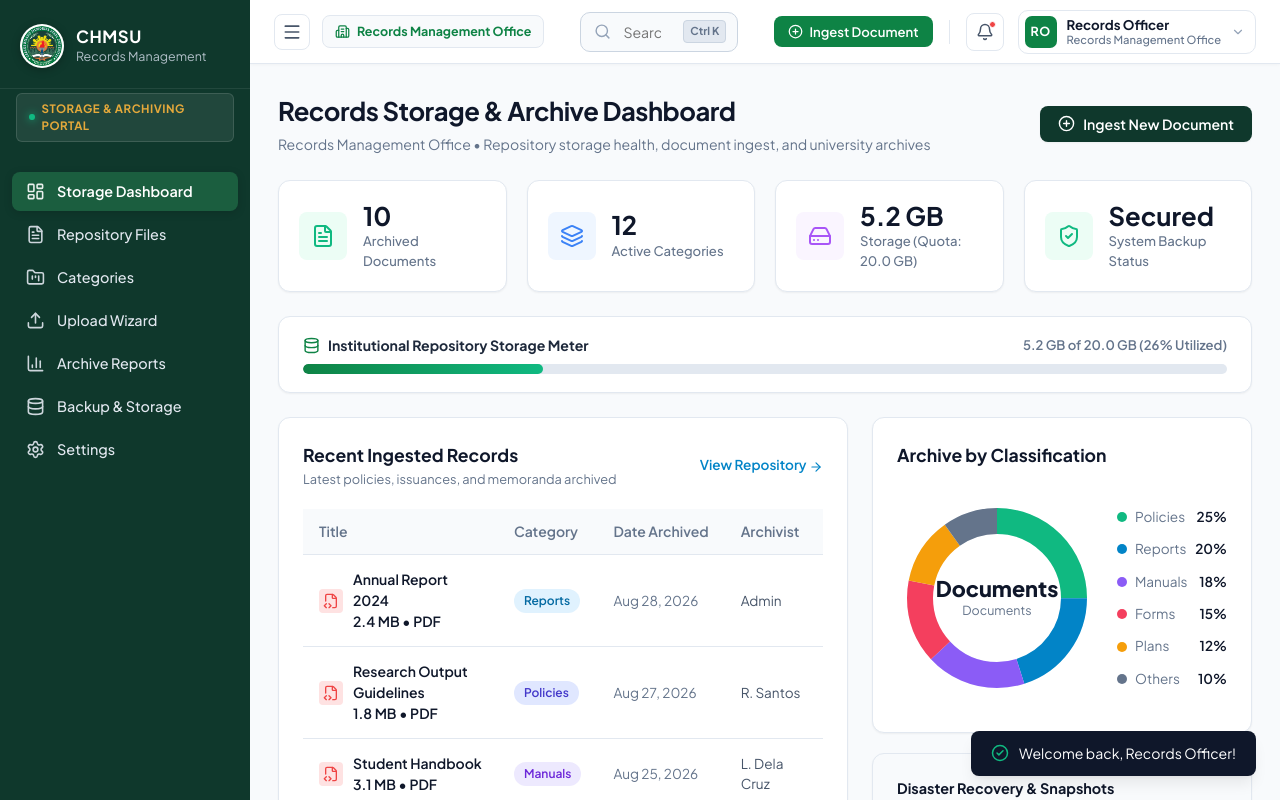
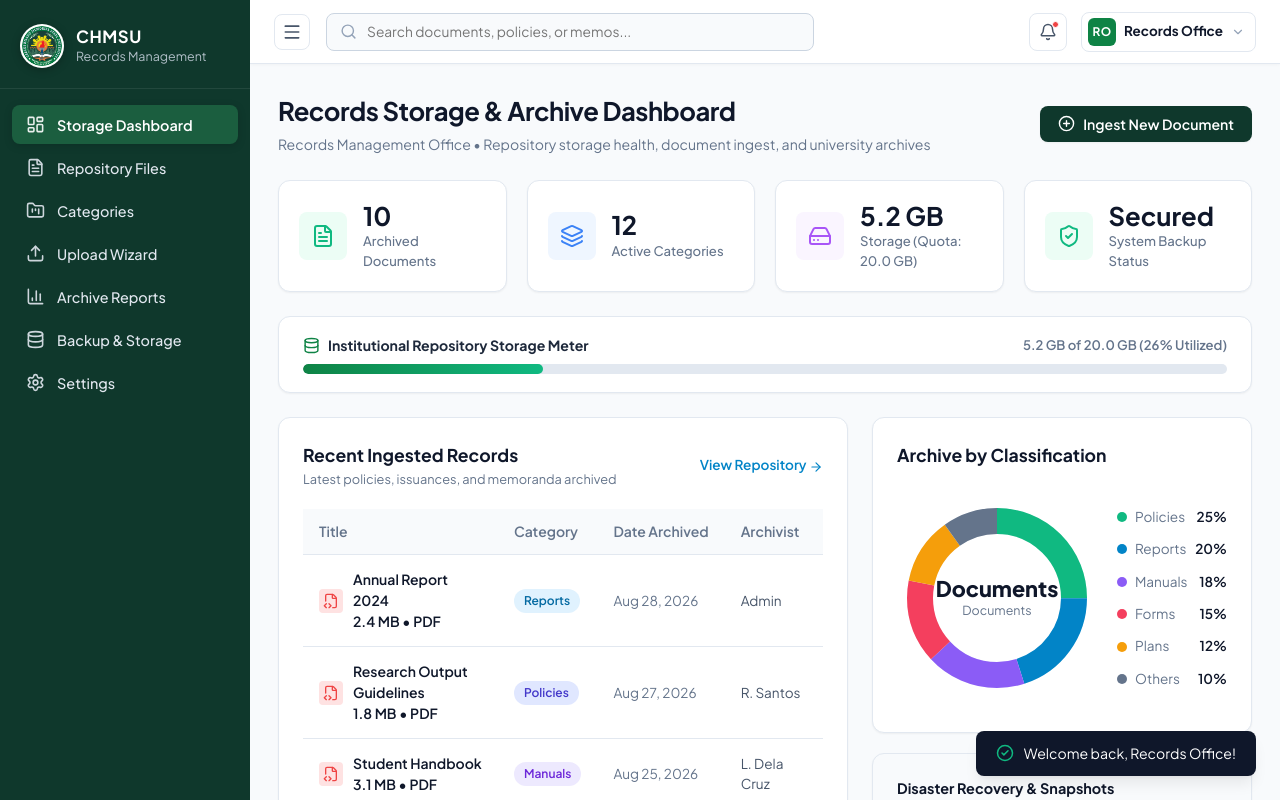
Before and after one commit to KYmer-dotcom/chmsu-digital-repository, a React (Vite) app: page / in a window 1280 px wide. Both pictures are taken after a click on the button "Sign in with CHMSU Account". Shown: the top 800 px of the page. Built offline with nearby package versions, Linux system fonts and the light colour scheme.

Commit message:
Remove bloat: strip redundant upload buttons, remove repeated badges, and display only office name on account

```diff
--- a/src/components/Header.jsx
+++ b/src/components/Header.jsx
@@ -1,5 +1,5 @@
 import React, { useState } from 'react';
-import { Menu, Search, Bell, LogOut, User, PlusCircle, Building2, ChevronDown } from 'lucide-react';
+import { Menu, Search, Bell, LogOut, ChevronDown } from 'lucide-react';
 
 export default function Header({
   toggleSidebar,
@@ -7,16 +7,14 @@ export default function Header({
   searchQuery,
   setSearchQuery,
   onLogout,
-  currentUser,
-  onNavigate
+  currentUser
 }) {
   const [showNotifications, setShowNotifications] = useState(false);
   const [showUserMenu, setShowUserMenu] = useState(false);
 
   const isRegistrar = currentUser?.role === 'Registrar';
-  const displayName = currentUser?.name || (isRegistrar ? 'Registrar Officer' : 'Records Officer');
-  const displayRole = currentUser?.officeName || (isRegistrar ? 'Office of the Registrar' : 'Records Management Office');
-  const avatarInitials = currentUser?.avatar || 'RO';
+  const officeName = isRegistrar ? 'Registrar Office' : 'Records Office';
+  const avatarInitials = 'RO';
 
   const handleKeyDown = (e) => {
     if (e.key === 'Enter') {
@@ -26,25 +24,17 @@ export default function Header({
 
   return (
     <header className="top-header">
-      {/* 1. Left Section: Sidebar Toggle & Quick Context */}
+      {/* Left: Sidebar Toggle & Search */}
       <div className="header-left">
         <button
           className="toggle-btn"
           onClick={toggleSidebar}
           aria-label="Toggle Sidebar"
-          title="Toggle Navigation Sidebar"
+          title="Toggle Navigation"
         >
           <Menu size={20} />
         </button>
 
-        <div className="header-context-badge">
-          <Building2 size={15} className="context-badge-icon" />
-          <span>{isRegistrar ? 'Office of the Registrar' : 'Records Management Office'}</span>
-        </div>
-      </div>
-
-      {/* 2. Center Section: Prominent, Centered Global Search */}
-      <div className="header-center">
         <div className="search-box">
           <Search size={17} className="search-icon" />
           <input
@@ -52,34 +42,19 @@ export default function Header({
             className="search-input"
             placeholder={
               isRegistrar
-                ? "Search student ID, name, or requested document..."
-                : "Search institutional records, policies, manuals, or memos..."
+                ? "Search student ID, name, or document..."
+                : "Search documents, policies, or memos..."
             }
             value={searchQuery}
             onChange={(e) => setSearchQuery(e.target.value)}
             onKeyDown={handleKeyDown}
           />
-          <kbd className="search-kbd-chip">Ctrl K</kbd>
         </div>
       </div>
 
-      {/* 3. Right Section: Action Button, Notifications & Account Profile */}
+      {/* Right: Notifications & Office Account Only */}
       <div className="header-right">
-        {/* Quick Primary Action Button */}
-        {onNavigate && (
-          <button
-            className="btn-header-action"
-            onClick={() => onNavigate(isRegistrar ? 'requests' : 'upload')}
-            title={isRegistrar ? "Log a walk-in or online student document request" : "Ingest and archive a new document into repository storage"}
-          >
-            <PlusCircle size={15} />
-            <span>{isRegistrar ? 'Log Student Request' : 'Ingest Document'}</span>
-          </button>
-        )}
-
-        <div className="header-v-divider" />
-
-        {/* Notification Bell */}
+        {/* Notifications */}
         <div style={{ position: 'relative' }}>
           <button
             className="bell-btn-modern"
@@ -94,59 +69,43 @@ export default function Header({
           {showNotifications && (
             <div className="header-dropdown-card notifications-menu">
               <div className="dropdown-menu-header">
-                <h4>System Notifications</h4>
-                <span className="notification-count-tag">3 New</span>
+                <h4>Notifications</h4>
+                <span className="notification-count-tag">Recent</span>
               </div>
               <div className="notifications-list">
                 <div className="notification-item">
-                  <strong>{isRegistrar ? 'New Request:' : 'New Archive Ingest:'}</strong>
+                  <strong>{isRegistrar ? 'Student Request:' : 'Storage Ingest:'}</strong>
                   {isRegistrar
-                    ? ' Student #2022-0142 filed request for TOR.'
-                    : ' Annual Report 2024 was archived.'}
+                    ? ' New request filed for TOR.'
+                    : ' Annual Report 2024 archived.'}
                 </div>
                 <div className="notification-item">
-                  <strong>Repository Status:</strong> Storage quota is healthy (26% utilized).
-                </div>
-                <div className="notification-item">
-                  <strong>Security Backup:</strong> Automated snapshot created successfully.
+                  <strong>System Status:</strong> Repository storage is healthy.
                 </div>
               </div>
             </div>
           )}
         </div>
 
-        {/* User Account Profile Pill */}
+        {/* Office Account Profile (Just Office Name) */}
         <div style={{ position: 'relative' }}>
           <div
             className="user-profile-pill"
             onClick={() => setShowUserMenu(!showUserMenu)}
-            title="Account Options"
+            title="Office Account Menu"
           >
             <div className="user-avatar-modern">{avatarInitials}</div>
-            <div className="user-info-modern">
-              <div className="user-name-modern">{displayName}</div>
-              <div className="user-role-modern">{displayRole}</div>
-            </div>
+            <span className="office-account-name">{officeName}</span>
             <ChevronDown size={14} className={`profile-chevron ${showUserMenu ? 'rotated' : ''}`} />
           </div>
 
           {showUserMenu && (
             <div className="header-dropdown-card user-menu-dropdown">
               <div className="user-menu-info-header">
-                <div className="user-menu-full-name">{displayName}</div>
-                <div className="user-menu-email">{currentUser?.email || (isRegistrar ? 'registrar@chmsu.edu.ph' : 'records@chmsu.edu.ph')}</div>
+                <div className="user-menu-full-name">{officeName}</div>
+                <div className="user-menu-email">{isRegistrar ? 'registrar@chmsu.edu.ph' : 'records@chmsu.edu.ph'}</div>
               </div>
               <div className="user-menu-divider" />
-              <button
-                onClick={() => {
-                  setShowUserMenu(false);
-                  if (onNavigate) onNavigate(isRegistrar ? 'requests' : 'settings');
-                }}
-                className="user-menu-action-btn"
-              >
-                <User size={15} />
-                <span>Account Profile</span>
-              </button>
               <button
                 onClick={onLogout}
                 className="user-menu-action-btn logout-danger"
--- a/src/components/Sidebar.jsx
+++ b/src/components/Sidebar.jsx
@@ -59,14 +59,6 @@ export default function Sidebar({
         )}
       </div>
 
-      {/* Office Role Pill in Sidebar */}
-      {!isCollapsed && (
-        <div className="sidebar-office-tag">
-          <span className="office-tag-dot"></span>
-          <span>{isRegistrar ? 'Student Requests Portal' : 'Storage & Archiving Portal'}</span>
-        </div>
-      )}
-
       {/* Main Navigation */}
       <nav className="sidebar-nav">
         {navItems.map((item) => {
--- a/src/data/accountsDb.js
+++ b/src/data/accountsDb.js
@@ -7,10 +7,10 @@ export const initialAccounts = [
     username: 'records',
     email: 'records@chmsu.edu.ph',
     password: 'admin123',
-    name: 'Records Officer',
+    name: 'Records Office',
     role: 'Records Office',
-    officeName: 'Records Management Office',
-    department: 'University Archives & Records Section',
+    officeName: 'Records Office',
+    department: 'Records Management',
     avatar: 'RO',
     canManageStorage: true,
     canProcessRequests: false
@@ -20,10 +20,10 @@ export const initialAccounts = [
     username: 'registrar',
     email: 'registrar@chmsu.edu.ph',
     password: 'registrar123',
-    name: 'Registrar Officer',
+    name: 'Registrar Office',
     role: 'Registrar',
-    officeName: 'Office of the Registrar',
-    department: 'Student Academic Records & Admissions',
+    officeName: 'Registrar Office',
+    department: 'Office of the Registrar',
     avatar: 'RO',
     canManageStorage: false,
     canProcessRequests: true
@@ -34,10 +34,10 @@ export const initialAccounts = [
     username: 'admin',
     email: 'admin@chmsu.edu.ph',
     password: 'admin123',
-    name: 'Records Officer',
+    name: 'Records Office',
     role: 'Records Office',
-    officeName: 'Records Management Office',
-    department: 'University Archives & Records Section',
+    officeName: 'Records Office',
+    department: 'Records Management',
     avatar: 'RO',
     canManageStorage: true,
     canProcessRequests: false
@@ -49,7 +49,6 @@ export function getAccounts() {
   if (stored) {
     try {
       const parsed = JSON.parse(stored);
-      // Ensure the 2 dedicated accounts exist
       if (parsed.some((a) => a.username === 'registrar')) {
         return parsed;
       }
@@ -57,7 +56,6 @@ export function getAccounts() {
       console.error('Failed to parse chmsu_accounts, resetting to default.', e);
     }
   }
-  // Initialize with seed accounts
   localStorage.setItem('chmsu_accounts', JSON.stringify(initialAccounts));
   return initialAccounts;
 }
@@ -70,7 +68,6 @@ export function authenticateUser(identifier, password) {
   const accounts = getAccounts();
   const trimmedId = (identifier || '').trim().toLowerCase();
 
-  // Find account by either username or email
   const user = accounts.find(
     (acc) =>
       acc.username.toLowerCase() === trimmedId ||
@@ -92,7 +89,6 @@ export function authenticateUser(identifier, password) {
     };
   }
 
-  // Create safe user object (omit password)
   const safeUser = {
     id: user.id,
     username: user.username,
@@ -101,7 +97,7 @@ export function authenticateUser(identifier, password) {
     role: user.role,
     officeName: user.officeName,
     department: user.department,
-    avatar: user.avatar || user.name.slice(0, 2).toUpperCase(),
+    avatar: user.avatar || 'RO',
     canManageStorage: user.canManageStorage,
     canProcessRequests: user.canProcessRequests
   };
@@ -118,19 +114,16 @@ export function getCurrentSession() {
   if (session) {
     try {
       const parsed = JSON.parse(session);
-      // Migrate old sessions or legacy John Doe to the official office roles
-      if (!parsed.name || parsed.name === 'John Doe' || parsed.username === 'admin' || parsed.username === 'records') {
+      const isReg = parsed.username === 'registrar' || parsed.role === 'Registrar';
       const updated = {
         ...parsed,
-          name: 'Records Officer',
-          role: 'Records Office',
-          officeName: 'Records Management Office',
+        name: isReg ? 'Registrar Office' : 'Records Office',
+        role: isReg ? 'Registrar' : 'Records Office',
+        officeName: isReg ? 'Registrar Office' : 'Records Office',
         avatar: 'RO'
       };
       localStorage.setItem('chmsu_auth_user', JSON.stringify(updated));
       return updated;
-      }
-      return parsed;
     } catch (e) {
       return null;
     }
--- a/src/index.css
+++ b/src/index.css
@@ -185,8 +185,9 @@ button, input, select, textarea {
 .header-left {
   display: flex;
   align-items: center;
-  gap: 12px;
-  flex-shrink: 0;
+  gap: 16px;
+  flex: 1;
+  max-width: 540px;
 }
 
 .toggle-btn {
@@ -201,36 +202,13 @@ button, input, select, textarea {
   align-items: center;
   justify-content: center;
   transition: all 0.2s ease;
+  flex-shrink: 0;
 }
 
 .toggle-btn:hover {
   background: #f8fafc;
   border-color: #cbd5e1;
   color: #0f172a;
-}
-
-.header-context-badge {
-  display: flex;
-  align-items: center;
-  gap: 7px;
-  padding: 6px 12px;
-  background: #f8fafc;
-  border: 1px solid #e2e8f0;
-  border-radius: 8px;
-  font-size: 0.78rem;
-  font-weight: 700;
-  color: #0e8345;
-}
-
-.context-badge-icon {
-  color: #0e8345;
-}
-
-/* Center Search - Expansive & Balanced */
-.header-center {
-  flex: 1;
-  max-width: 540px;
-  margin: 0 20px;
 }
 
 .search-box {
@@ -249,11 +227,11 @@ button, input, select, textarea {
 
 .search-input {
   width: 100%;
-  height: 40px;
-  padding: 0 76px 0 42px;
+  height: 38px;
+  padding: 0 14px 0 40px;
   border: 1px solid #cbd5e1;
-  border-radius: 10px;
-  font-size: 0.88rem;
+  border-radius: 8px;
+  font-size: 0.86rem;
   background: #f8fafc;
   transition: all 0.2s ease;
   outline: none;
@@ -264,20 +242,6 @@ button, input, select, textarea {
   background: #ffffff;
   border-color: #0e8345;
   box-shadow: 0 0 0 3px rgba(14, 131, 69, 0.12);
-}
-
-.search-kbd-chip {
-  position: absolute;
-  right: 12px;
-  background: #e2e8f0;
-  border: 1px solid #cbd5e1;
-  border-radius: 4px;
-  padding: 2px 6px;
-  font-size: 0.68rem;
-  font-family: inherit;
-  font-weight: 700;
-  color: #64748b;
-  pointer-events: none;
 }
 
 /* Header Right Area */
@@ -330,10 +294,10 @@ button, input, select, textarea {
 .user-profile-pill {
   display: flex;
   align-items: center;
-  gap: 10px;
+  gap: 8px;
   cursor: pointer;
   padding: 5px 10px 5px 6px;
-  border-radius: 10px;
+  border-radius: 8px;
   border: 1px solid #e2e8f0;
   background: #ffffff;
   transition: all 0.2s ease;
@@ -344,25 +308,25 @@ button, input, select, textarea {
   border-color: #cbd5e1;
 }
 
+.office-account-name {
+  font-size: 0.84rem;
+  font-weight: 700;
+  color: #0f172a;
+  white-space: nowrap;
+}
+
 .user-avatar-modern {
-  width: 32px;
-  height: 32px;
-  border-radius: 7px;
+  width: 28px;
+  height: 28px;
+  border-radius: 6px;
   background: #0e8345;
   color: #ffffff;
   font-weight: 700;
-  font-size: 0.78rem;
+  font-size: 0.74rem;
   display: flex;
   align-items: center;
   justify-content: center;
   letter-spacing: 0.5px;
-}
-
-.user-info-modern {
-  display: flex;
-  flex-direction: column;
-  line-height: 1.2;
-  text-align: left;
 }
 
 .user-name-modern {
@@ -1735,54 +1699,9 @@ button, input, select, textarea {
 /* ==========================================================================
    Office Specialization Styles: Registrar & Records Office Custom Elements
    ========================================================================== */
-.sidebar-office-tag {
-  margin: 4px 16px 14px;
-  padding: 6px 12px;
-  background: rgba(255, 255, 255, 0.08);
-  border: 1px solid rgba(255, 255, 255, 0.12);
-  border-radius: 6px;
-  font-size: 0.72rem;
-  font-weight: 700;
-  letter-spacing: 0.5px;
-  color: #e5a93b;
-  display: flex;
-  align-items: center;
-  gap: 7px;
-  text-transform: uppercase;
-}
-
-.office-tag-dot {
-  width: 6px;
-  height: 6px;
-  border-radius: 50%;
-  background: #10b981;
-  box-shadow: 0 0 8px #10b981;
-}
-
 .btn-sidebar-logout:hover {
   background: rgba(239, 68, 68, 0.15) !important;
   color: #ef4444 !important;
-}
-
-.btn-header-action {
-  display: flex;
-  align-items: center;
-  gap: 6px;
-  background: #0e8345;
-  color: #ffffff;
-  border: none;
-  padding: 7px 14px;
-  border-radius: 8px;
-  font-size: 0.82rem;
-  font-weight: 600;
-  cursor: pointer;
-  transition: all 0.2s ease;
-}
-
-.btn-header-action:hover {
-  background: #0b703a;
-  transform: translateY(-1px);
-  box-shadow: 0 4px 10px rgba(14, 131, 69, 0.25);
 }
 
 /* Student Requests Queue Styles */
```
Lines whose indentation alone changed are shown as unchanged.
